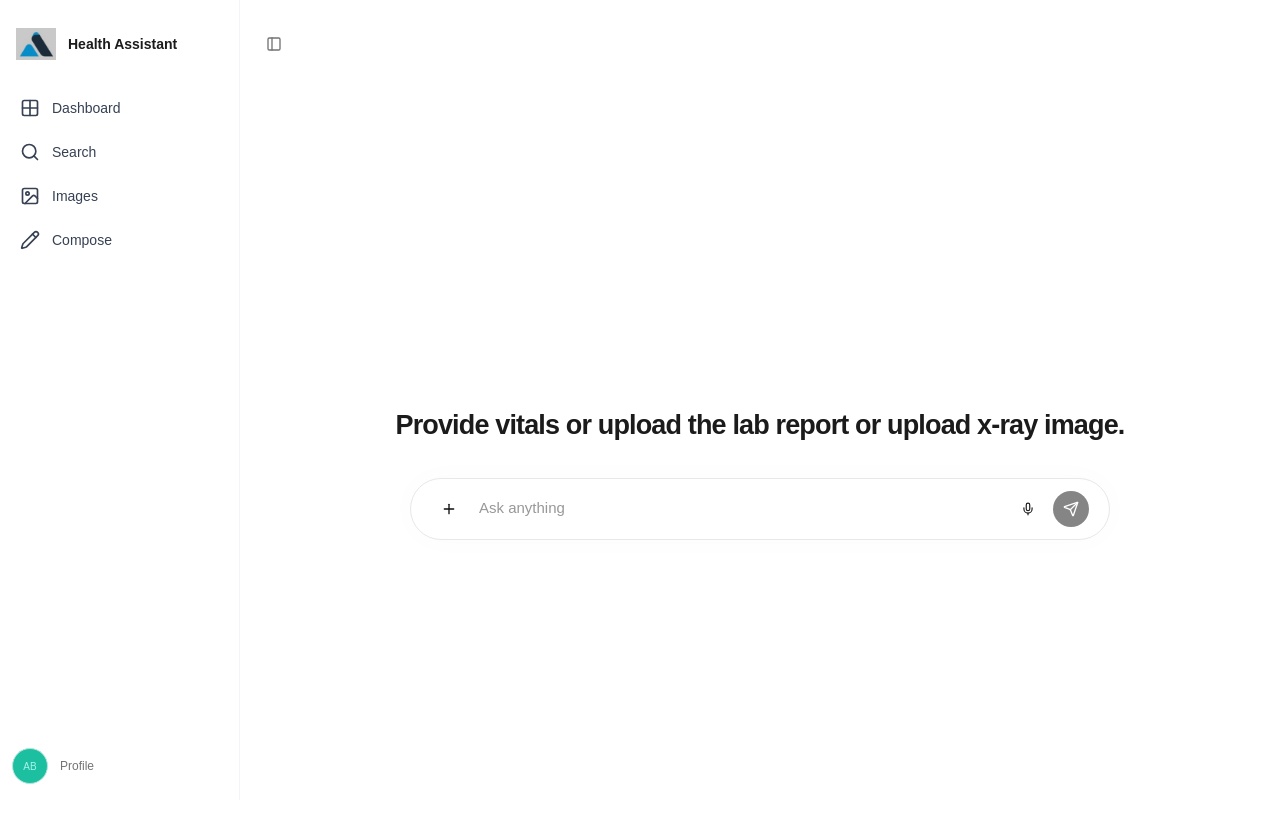
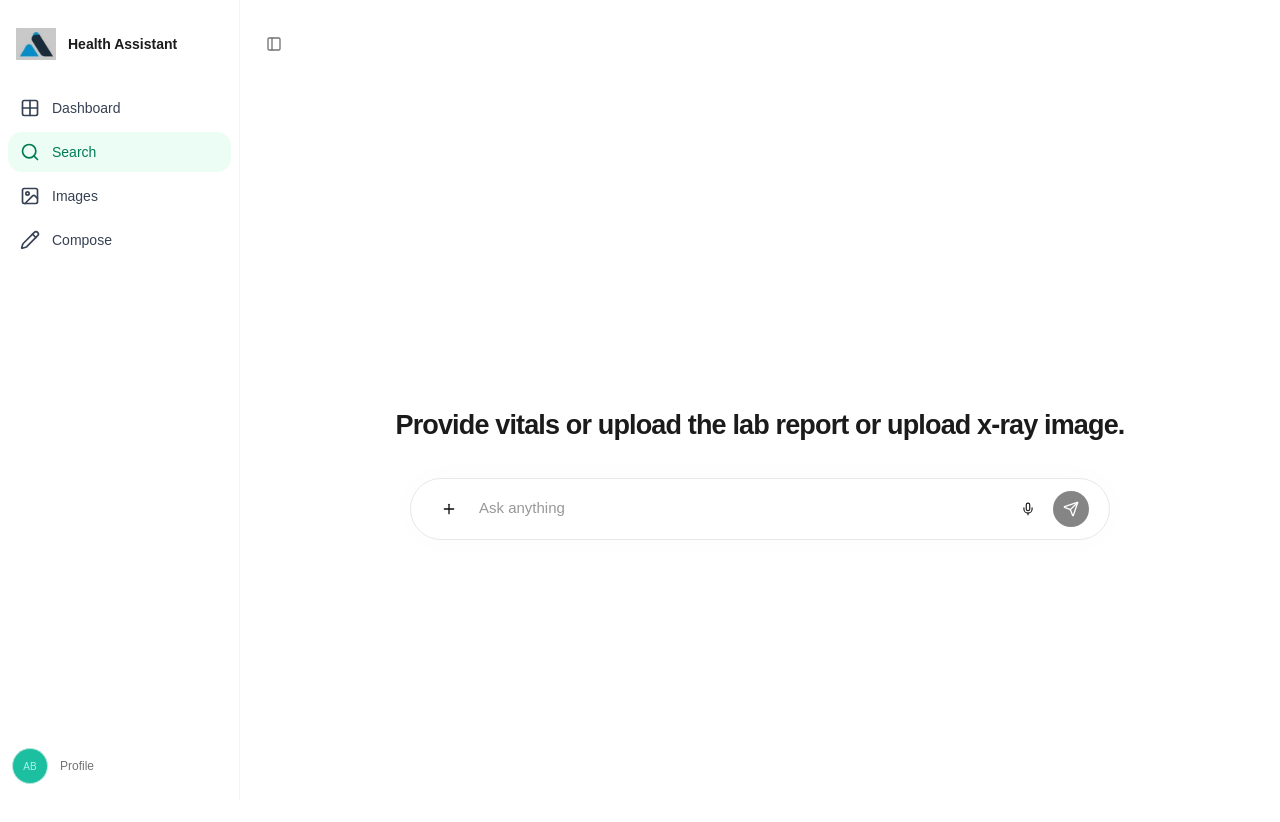
Before and after one commit to jay-D-Deshmukh/EHR-Electronic-Health-Record-, a React (Vite) app in the folder ehr-electronic-health-record/: page / in a window 1280 px wide. Shown: the top 822 px of the page. Built offline with nearby package versions, Linux system fonts and the light colour scheme.

Commit message:
fix the navigation

```diff
--- a/ehr-electronic-health-record/src/components/layout/AppSidebar.tsx
+++ b/ehr-electronic-health-record/src/components/layout/AppSidebar.tsx
@@ -20,7 +20,7 @@ type NavDef = {
 
 const NAV_ITEMS: NavDef[] = [
   { key: "grid", to: "/dashboard", label: "Dashboard", Icon: Grid2X2 },
-  { key: "search", to: "/search", label: "Search", Icon: Search },
+  { key: "search", to: "/", label: "Search", Icon: Search },
   { key: "images", to: "/images", label: "Images", Icon: ImageIcon },
   { key: "edit", to: "/compose", label: "Compose", Icon: Pencil },
 ]
```
